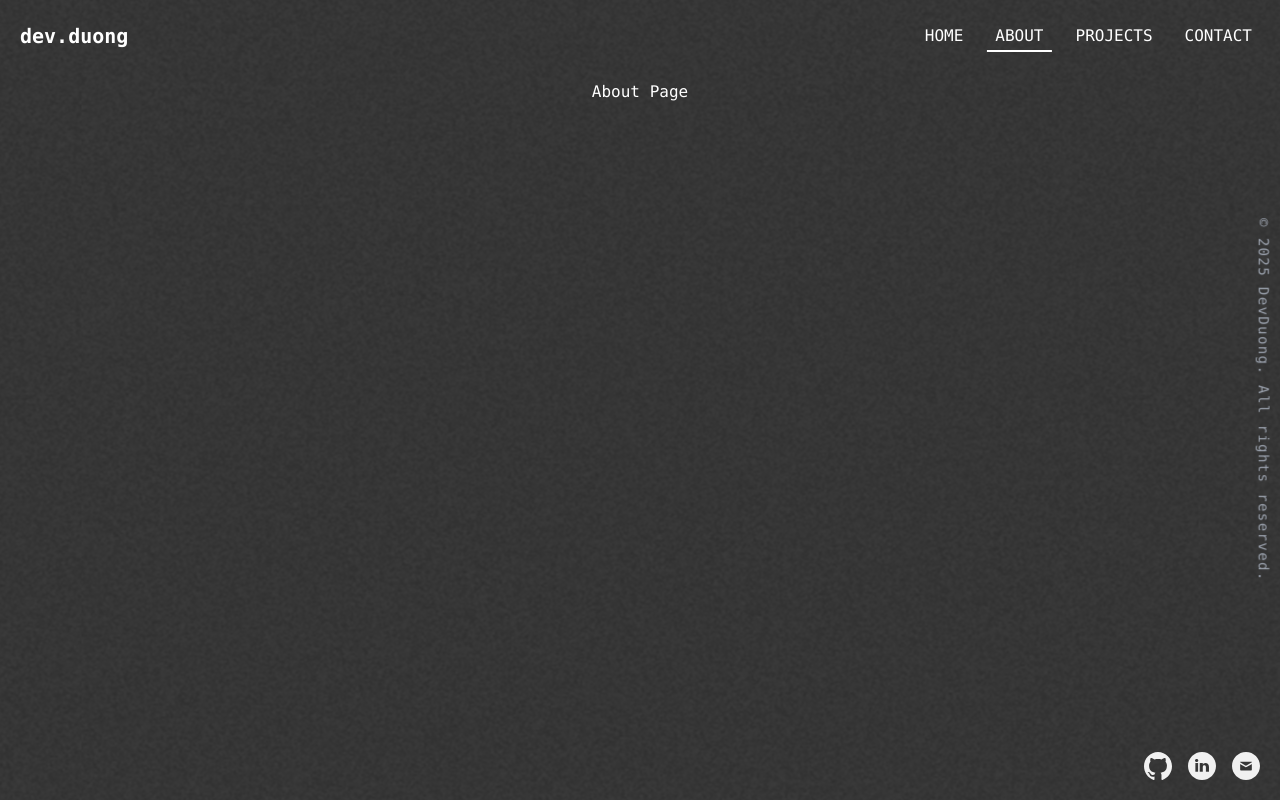
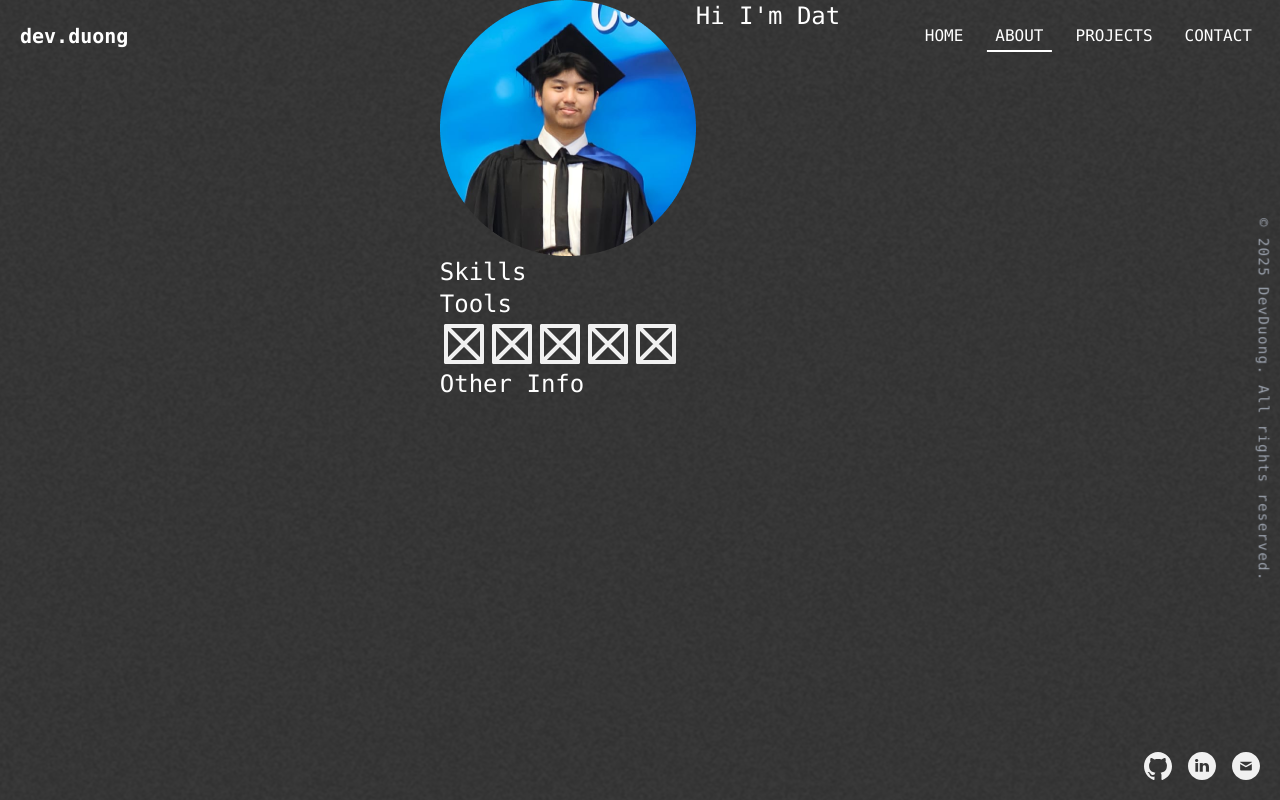
Before and after one commit to dev-duong/dev-duong.github.io, a React (Create React App) app: page /about in a window 1280 px wide. Built offline with nearby package versions, Linux system fonts and the light colour scheme.

Commit message:
Added about page structure

```diff
--- a/src/pages/About.js
+++ b/src/pages/About.js
@@ -1,19 +1,45 @@
 // UI
 import SocialLinks from "../components/ui/SocialLinks";
+
+// Assets
+import { ReactComponent as Placeholder } from "../assets/placeholder.svg";
+import Profile from "../assets/profile.png";
 
 // Animations
 import PageWrapper from "../components/layout/PageWrapper";
 
 const About = () => {
   return (
-    <main className="pt-20 flex flex-col items-center">
+    <main className="flex flex-col  items-center w-1/2">
       <PageWrapper>
+        <section className="flex">
+          <img src={Profile} alt="Dat at Graduation" />
+          <article>
+            <h2 className="text-2xl">Hi I'm Dat</h2>
+            <p></p>
+          </article>
+        </section>
         <section>
-          <h1>About Page</h1>
+          <h1 className="text-2xl">Skills</h1>
+        </section>
+        <section>
+          <h1 className="text-2xl">Tools</h1>
+          <article className="flex">
+            <Placeholder className="w-12 h-12" />
+            <Placeholder className="w-12 h-12" />
+            <Placeholder className="w-12 h-12" />
+            <Placeholder className="w-12 h-12" />
+            <Placeholder className="w-12 h-12" />
+          </article>
+        </section>
+        <section>
+          <h1 className="text-2xl">Other Info</h1>
         </section>
       </PageWrapper>
       <footer className="fixed bottom-0 right-0">
-        <SocialLinks />
+        <PageWrapper>
+          <SocialLinks />
+        </PageWrapper>
       </footer>
     </main>
   );
--- a/src/pages/Admin.js
+++ b/src/pages/Admin.js
@@ -14,7 +14,9 @@ const Admin = () => {
         </section>
       </PageWrapper>
       <footer className="fixed bottom-0 right-0">
-        <SocialLinks />
+        <PageWrapper>
+          <SocialLinks />
+        </PageWrapper>
       </footer>
     </main>
   );
--- a/src/pages/Contact.js
+++ b/src/pages/Contact.js
@@ -9,7 +9,7 @@ const Contact = () => {
   return (
     <main className="h-screen flex flex-col items-center justify-center text-center">
       <PageWrapper>
-        <div className="text-2xl">Contact Page</div>
+        <h1 className="text-2xl">Contact Page</h1>
         <SocialLinks size="lg" />
       </PageWrapper>
     </main>
--- a/src/pages/Home.js
+++ b/src/pages/Home.js
@@ -12,7 +12,9 @@ const Home = () => {
         <div>Home Page</div>
       </PageWrapper>
       <footer className="fixed bottom-0 right-0">
-        <SocialLinks />
+        <PageWrapper>
+          <SocialLinks />
+        </PageWrapper>
       </footer>
     </main>
   );
--- a/src/pages/NotFound.js
+++ b/src/pages/NotFound.js
@@ -19,7 +19,9 @@ const Home = () => {
         </a>
       </PageWrapper>
       <footer className="fixed bottom-0 right-0">
-        <SocialLinks />
+        <PageWrapper>
+          <SocialLinks />
+        </PageWrapper>
       </footer>
     </main>
   );
--- a/src/pages/Projects.js
+++ b/src/pages/Projects.js
@@ -12,7 +12,9 @@ const Projects = () => {
         <div>Project Page</div>
       </PageWrapper>
       <footer className="fixed bottom-0 right-0">
-        <SocialLinks />
+        <PageWrapper>
+          <SocialLinks />
+        </PageWrapper>
       </footer>
     </main>
   );
```
Also changed, not shown: src/assets/placeholder.svg (added), src/assets/profile.png (added), src/components/ui/Tools.js (added).
